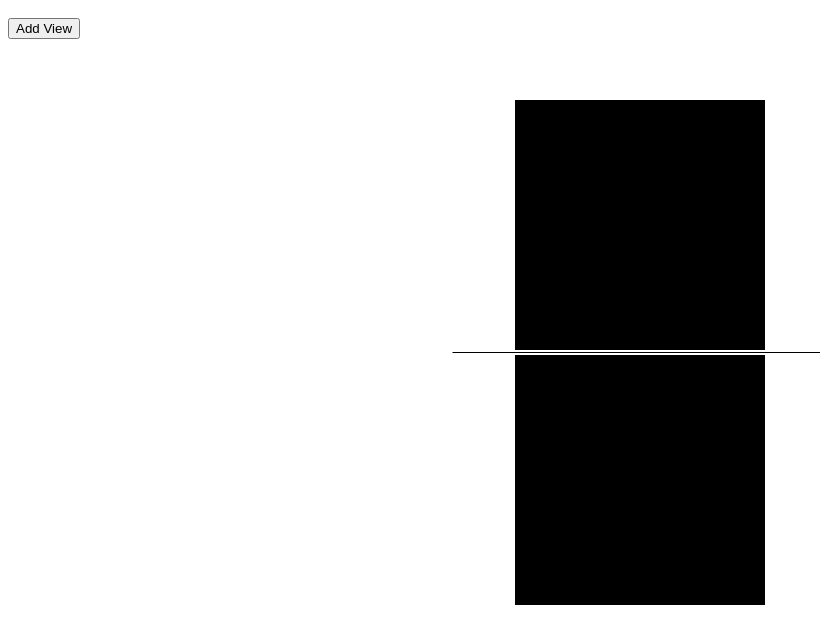
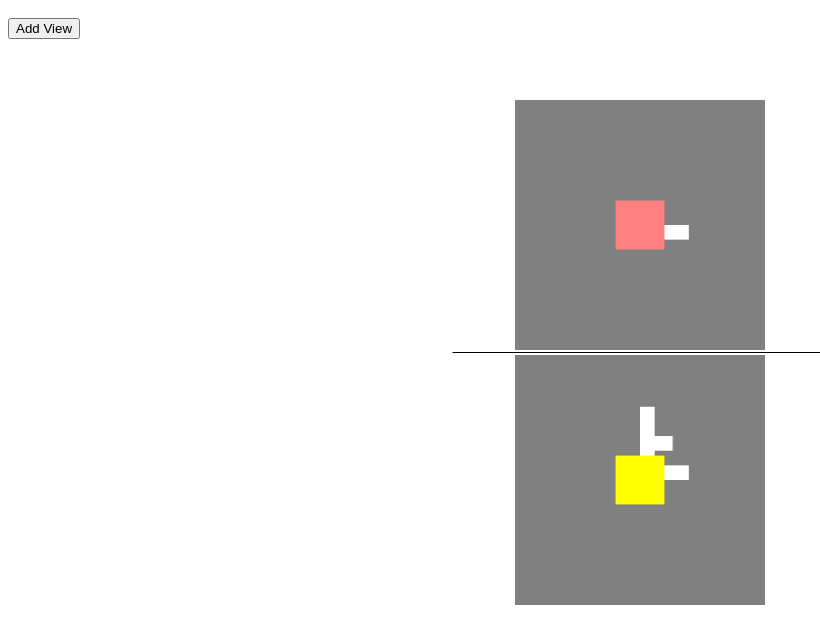
Before and after one commit to dkgenser/capstone, a plain HTML site: page index.html in a window 1280 px wide. Shown: the part 48-692 px from the top of the page, without its empty margins (0-820 px from the left). Drawn offline with Linux system fonts and the light colour scheme; animation ran at ten frames a second.

Commit message:
Add color buffers

```diff
--- a/classes/foldingLine.js
+++ b/classes/foldingLine.js
@@ -29,11 +29,13 @@
  	gl.bindBuffer(gl.ARRAY_BUFFER, FLVertexPositionBuffer);
  	gl.vertexAttribPointer(shaderProgram.positionLocation, FLVertexPositionBuffer.itemSize, gl.FLOAT, false, 0, 0);
 
+ 	gl.bindBuffer(gl.ARRAY_BUFFER, FLVertexColorBuffer);
+ 	gl.vertexAttribPointer(shaderProgram.colorLocation, FLVertexColorBuffer.itemSize, gl.FLOAT, false, 0, 0);
+
  	gl.bindBuffer(gl.ARRAY_BUFFER, FLVertexTextureCoordBuffer);
  	gl.vertexAttribPointer(shaderProgram.textureLocation, FLVertexTextureCoordBuffer.itemSize, gl.FLOAT, false, 0, 0);
 
  	setMatrixUniforms();
- 	gl.uniform4f(shaderProgram.colorLocation, 0, 0, 0, 1);
  	gl.drawArrays(gl.LINE_STRIP, 0, FLVertexPositionBuffer.numItems);
 
  	mvPopMatrix();
@@ -46,15 +48,14 @@
  FoldingLine.prototype.createChild = function(){
  	if(this.child != null) return;
 
- 	var transDist = this.parentPlane.transferDistance();
+  	var transDist = this.parentPlane.transferDistance();
 
- 	var newCenter = [this.center[0] + transDist * Math.cos(degToRad(this.orientation-90)),
- 	 this.center[1] + transDist * Math.sin(degToRad(this.orientation-90)), 0];
-
+	var newCenter = [this.center[0] + transDist * Math.cos(degToRad(this.orientation-90)),
+  	 this.center[1] + transDist * Math.sin(degToRad(this.orientation-90)), 0];
 
  	//all fake numbers except the center
  	var newChild = new PlaneView(newCenter, 0, this.parentPlane.view, paper.fbIndices.pop());
  	this.childPlane = newChild;
 
  	return newChild;
- }
+}
--- a/classes/modelWorld.js
+++ b/classes/modelWorld.js
@@ -11,7 +11,9 @@ var modelWorld = {
 		gl.bindBuffer(gl.ARRAY_BUFFER, this.F.vertexPositionBuffer);
 		gl.vertexAttribPointer(shaderProgram.positionLocation,this.F.vertexPositionBuffer.itemSize,gl.FLOAT,false,0,0);
 
-		gl.uniform4f(shaderProgram.colorLocation, 0, 1, 0, 1);
+		gl.bindBuffer(gl.ARRAY_BUFFER, this.F.vertexColorBuffer);
+		gl.vertexAttribPointer(shaderProgram.colorLocation,this.F.vertexColorBuffer.itemSize,gl.FLOAT,false,0,0);
+
 		gl.drawArrays(gl.TRIANGLES, 0, this.F.vertexPositionBuffer.numItems);
 
 		//Draw box
@@ -21,7 +23,9 @@ var modelWorld = {
 		gl.bindBuffer(gl.ARRAY_BUFFER, this.S.vertexPositionBuffer);
 		gl.vertexAttribPointer(shaderProgram.positionLocation,this.S.vertexPositionBuffer.itemSize,gl.FLOAT,false,0,0);
 
-		gl.uniform4f(shaderProgram.colorLocation, 0, 1, 1, 1);
+		gl.bindBuffer(gl.ARRAY_BUFFER, this.S.vertexColorBuffer);
+		gl.vertexAttribPointer(shaderProgram.colorLocation,this.S.vertexColorBuffer.itemSize,gl.FLOAT,false,0,0);
+
 		gl.bindBuffer(gl.ELEMENT_ARRAY_BUFFER, this.S.vertexIndexBuffer);
 		gl.drawElements(gl.TRIANGLES, this.S.vertexIndexBuffer.numItems, gl.UNSIGNED_SHORT, 0);
 	},
@@ -45,6 +49,12 @@ var modelWorld = {
 		  gl.STATIC_DRAW);
 		this.F.vertexPositionBuffer.itemSize = 3;
 		this.F.vertexPositionBuffer.numItems = 96;
+
+		this.F.vertexColorBuffer = gl.createBuffer();
+		gl.bindBuffer(gl.ARRAY_BUFFER, this.F.vertexColorBuffer);
+		gl.bufferData(gl.ARRAY_BUFFER, new Float32Array(384), gl.STATIC_DRAW);
+		this.F.vertexColorBuffer.itemSize = 4;
+		this.F.vertexColorBuffer.numItems = 96;
 
 		this.F.vertexTextureCoordBuffer = gl.createBuffer();
 		gl.bindBuffer(gl.ARRAY_BUFFER, this.F.vertexTextureCoordBuffer);
@@ -101,6 +111,27 @@ var modelWorld = {
 		this.S.vertexPositionBuffer.itemSize = 3;
 		this.S.vertexPositionBuffer.numItems = 24;
 
+		this.S.vertexColorBuffer = gl.createBuffer();
+		gl.bindBuffer(gl.ARRAY_BUFFER, this.S.vertexColorBuffer);
+		colors = [
+		    [1.0, 0.0, 0.0, 1.0],     // Front face
+		    [1.0, 1.0, 0.0, 1.0],     // Back face
+		    [0.0, 1.0, 0.0, 1.0],     // Top face
+		    [1.0, 0.5, 0.5, 1.0],     // Bottom face
+		    [1.0, 0.0, 1.0, 1.0],     // Right face
+		    [0.0, 0.0, 1.0, 1.0],     // Left face
+		]
+		var unpackedColors = [];
+		for (var i in colors) {
+		    var color = colors[i];
+		    for (var j=0; j < 4; j++) {
+		        unpackedColors = unpackedColors.concat(color);
+		    }
+		}
+		gl.bufferData(gl.ARRAY_BUFFER, new Float32Array(unpackedColors), gl.STATIC_DRAW);
+		this.S.vertexColorBuffer.itemSize = 4;
+		this.S.vertexColorBuffer.numItems = 24;
+
 		this.S.vertexTextureCoordBuffer = gl.createBuffer();
 		gl.bindBuffer(gl.ARRAY_BUFFER, this.S.vertexTextureCoordBuffer);
 		gl.bufferData(
--- a/classes/paperClass.js
+++ b/classes/paperClass.js
@@ -15,7 +15,6 @@ var paper = {
 
 		//TODO: clean this up?
 		var firstLine = new FoldingLine([0,0,0], this.planes[0], this.planes[1]);
-		firstLine.orientation = 0;
 		this.planes[0].children.push(firstLine);
 		this.planes[1].parentLine = firstLine;
 		this.flines.push(firstLine);
@@ -39,6 +38,12 @@ var paper = {
 		  gl.STATIC_DRAW);
 		PlaneVertexPositionBuffer.itemSize = 3;
 		PlaneVertexPositionBuffer.numItems = 4;
+
+		PlaneVertexColorBuffer = gl.createBuffer();
+		gl.bindBuffer(gl.ARRAY_BUFFER, PlaneVertexColorBuffer);
+		gl.bufferData(gl.ARRAY_BUFFER, new Float32Array(16), gl.STATIC_DRAW);
+		PlaneVertexColorBuffer.itemSize = 4;
+		PlaneVertexColorBuffer.numItems = 4;
 
 		PlaneVertexTextureCoordBuffer = gl.createBuffer();
 		gl.bindBuffer(gl.ARRAY_BUFFER, PlaneVertexTextureCoordBuffer);
@@ -71,6 +76,15 @@ var paper = {
 		FLVertexPositionBuffer.itemSize = 3;
 		FLVertexPositionBuffer.numItems = 2;
 
+		FLVertexColorBuffer = gl.createBuffer();
+		gl.bindBuffer(gl.ARRAY_BUFFER, FLVertexColorBuffer);
+		var colors = [
+			0,0,0,1,
+			0,0,0,1];
+		gl.bufferData(gl.ARRAY_BUFFER, new Float32Array(colors), gl.STATIC_DRAW);
+		FLVertexColorBuffer.itemSize = 4;
+		FLVertexColorBuffer.numItems = 2;
+
 		FLVertexTextureCoordBuffer = gl.createBuffer();
 		gl.bindBuffer(gl.ARRAY_BUFFER, FLVertexTextureCoordBuffer);
 		gl.bufferData(
--- a/classes/planeViewClass.js
+++ b/classes/planeViewClass.js
@@ -39,6 +39,9 @@
  	gl.bindBuffer(gl.ARRAY_BUFFER, PlaneVertexPositionBuffer);
  	gl.vertexAttribPointer(shaderProgram.positionLocation, PlaneVertexPositionBuffer.itemSize, gl.FLOAT, false, 0, 0);
 
+ 	gl.bindBuffer(gl.ARRAY_BUFFER, PlaneVertexColorBuffer);
+ 	gl.vertexAttribPointer(shaderProgram.colorLocation, PlaneVertexColorBuffer.itemSize, gl.FLOAT, false, 0, 0);
+
  	gl.bindBuffer(gl.ARRAY_BUFFER, PlaneVertexTextureCoordBuffer);
  	gl.vertexAttribPointer(shaderProgram.textureLocation, PlaneVertexTextureCoordBuffer.itemSize, gl.FLOAT, false, 0, 0);
 
--- a/index.html
+++ b/index.html
@@ -5,7 +5,7 @@
   <meta http-equiv="content-type" content="text/html; charset=ISO-8859-1">
 
   <!-- Libraries -->
-  <script type="text/javascript" src="./js/gl-matrix-2.1.0.min.js"></script>
+  <script type="text/javascript" src="./js/gl-matrix-2.1.0.js"></script>
   <script type="text/javascript" src="./js/webgl-utils.js"></script>
   <script type="text/javascript" src="./js/jquery-1.8.3.min.js"></script>
 
@@ -30,7 +30,7 @@
     <h1>Descriptive Geometry Study Application</h1>
   </div>
   <div id="controls">
-    <button id="addViewButton" onclick="addView.start();">Add View</button>
+    <button id="addViewButton" onclick="paper.addView();">Add View</button>
   </div>
   <div id="canvasDiv"style="width: 100%; height: 80%; float: left;">
   </div>
--- a/initialize.js
+++ b/initialize.js
@@ -18,7 +18,8 @@ function initVariableLocations() {
   shaderProgram.textureLocation=gl.getAttribLocation(shaderProgram,"aTextureCoord");
   gl.enableVertexAttribArray(shaderProgram.textureLocation);
 
-  shaderProgram.colorLocation=gl.getUniformLocation(shaderProgram, "uVertexColor");
+  shaderProgram.colorLocation=gl.getAttribLocation(shaderProgram, "aVertexColor");
+  gl.enableVertexAttribArray(shaderProgram.colorLocation);
 
   //uSampler indicates what TEXTURE# to use
   shaderProgram.samplerUniform=gl.getUniformLocation(shaderProgram, "uSampler");
@@ -51,7 +52,8 @@ function initTextureFramebuffer() {
     RTT.framebuffer = new Array();
     RTT.texture = new Array();
 
-    for (var i = 0; i < 3; i++) {
+    for (var i = 0; i < 6; i++) {
+      paper.fbIndices.push(i);
       RTT.framebuffer[i] = gl.createFramebuffer();
       gl.bindFramebuffer(gl.FRAMEBUFFER, RTT.framebuffer[i]);
       RTT.framebuffer[i].width = framebufferWidth;
--- a/shaders.js
+++ b/shaders.js
@@ -6,7 +6,7 @@ shaderScripts['frag'] = {
   source: [
     'precision mediump float;',
     '',
-    'uniform vec4 uVertexColor;',
+    'varying vec4 vVertexColor;',
     '',
     'uniform bool uUseTextures;',
     'varying vec2 vTextureCoord;',
@@ -14,7 +14,7 @@ shaderScripts['frag'] = {
     'uniform sampler2D uSampler;',
     '',
     'void main(void) {',
-    '  vec4 vertexColor = uVertexColor;',
+    '  vec4 vertexColor = vVertexColor;',
     '  if(uUseTextures) {',
     '    vec4 textureColor = texture2D(uSampler, vec2(vTextureCoord.x, vTextureCoord.y));',
     '    vertexColor = textureColor;',
@@ -30,16 +30,18 @@ shaderScripts['vert'] = {
   source: [
     'attribute vec3 aVertexPosition;',
     'attribute vec2 aTextureCoord;',
-    //'attribute vec4 aVertexColor;',
+    'attribute vec4 aVertexColor;',
     '',
     'uniform mat4 uMVMatrix;',
     'uniform mat4 uPMatrix;',
     '',
     'varying vec2 vTextureCoord;',
+    'varying vec4 vVertexColor;',
     '',
     'void main(void) {',
     '  gl_Position = uPMatrix * uMVMatrix * vec4(aVertexPosition, 1.0);',
     '  vTextureCoord = aTextureCoord;',
+    '  vVertexColor = aVertexColor;',
     '}'
   ].join('\n')
 };
```
